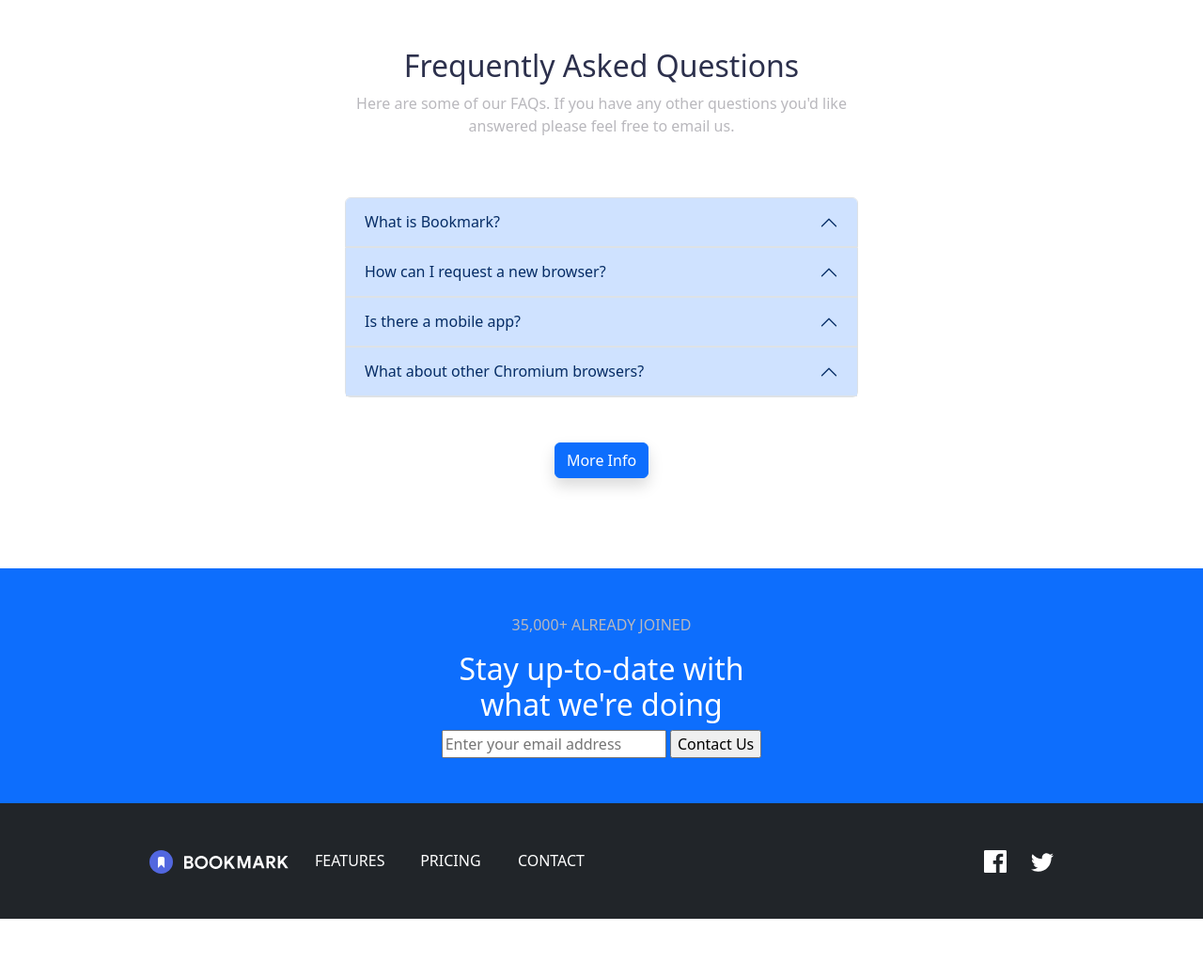
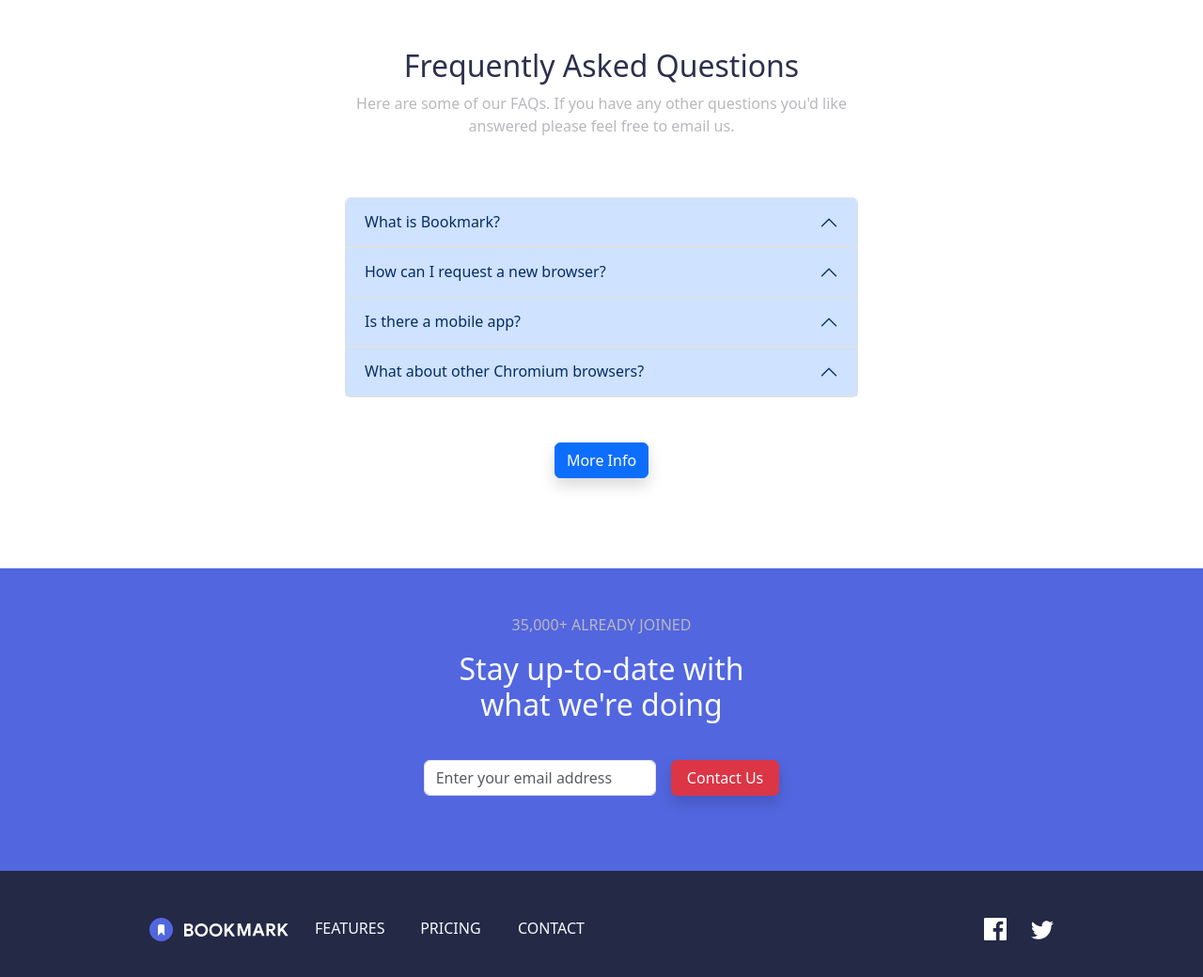
Before and after one commit to soyjuandelgado/IT-S1-Maquetacion, a plain HTML site: page index_bootstrap.html in a window 1280 px wide. Shown: the part 2193-3233 px from the top of the page at 94% size. Before the commit the page ends 3171 px from the top, so only its background shows below. Drawn offline with nearby package versions, Linux system fonts and the light colour scheme.

Commit message:
Colores de fondo de pie y formulario. Estilos en formulario

```diff
--- a/index_bootstrap.html
+++ b/index_bootstrap.html
@@ -278,20 +278,26 @@
     </div>
 
     <div class="container-fluid">
-        <div class="row text-bg-primary p-5">
+        <div class="row p-5 caja-formulario">
             <div class="col"></div>
             <div class="col text-center">
                 <p>35,000+ ALREADY JOINED</p>
                 <h2>Stay up-to-date with what we're doing</h2>
-                <form class="formulario">
-                    <input class="boton email" type="email" id="email" placeholder="Enter your email address"
-                        required />
-                    <input class="boton boton-estilo3 submit" type="submit" value="Contact Us">
+                <form class="formulario py-4">
+                    <div class="row">
+                        <div class="col col-md-12 col-lg-8 p-2">
+                            <input class="form-control" type="email" id="email" placeholder="Enter your email address"
+                                required />
+                        </div>
+                        <div class="col col-md-12 col-lg-4 p-2">
+                            <input class="btn btn-danger shadow w-100" type="submit" value="Contact Us">
+                        </div>
+                    </div>
                 </form>
             </div>
             <div class="col"></div>
         </div>
-        <div class="row text-bg-dark p-5">
+        <div class="row p-5 caja-pie">
             <div class="col"></div>
             <div class="col col-md-12 col-lg-5 text-center paginas">
                 <div class="row justify-content-around align-items-center">
--- a/styles_bootstrap.scss
+++ b/styles_bootstrap.scss
@@ -63,3 +63,13 @@ a{
     border-start-end-radius: 30%;
     border-end-end-radius: 30%;
 }
+
+.caja-formulario{
+    background-color: $color-fondo-formulario;
+    color: $color-letra-formulario;
+}
+
+.caja-pie{
+    background-color: $color-fondo-pie;
+    color: $color-letra-formulario;
+}
```
Also changed, not shown: styles_bootstrap.css, 1 other file.
